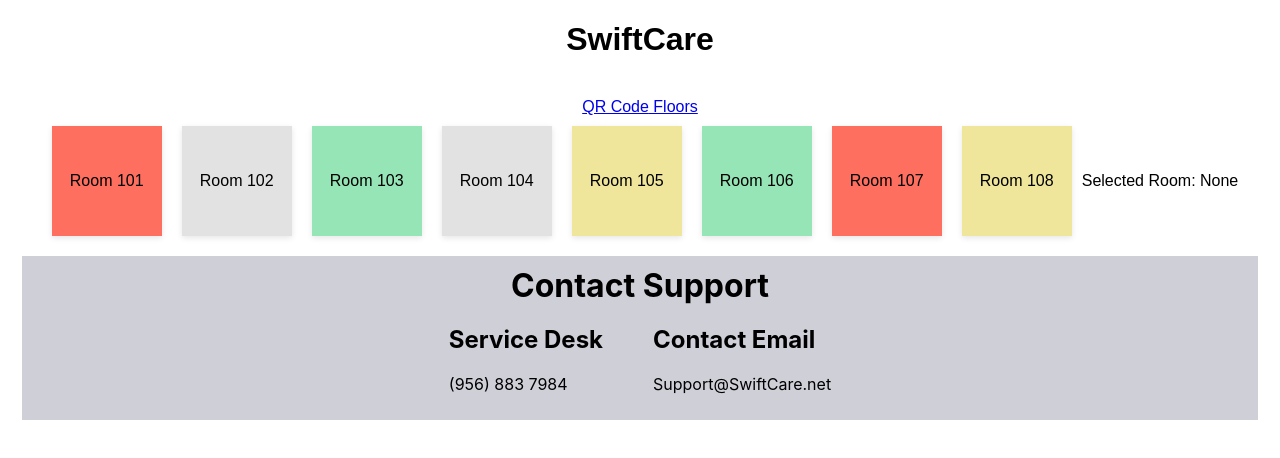
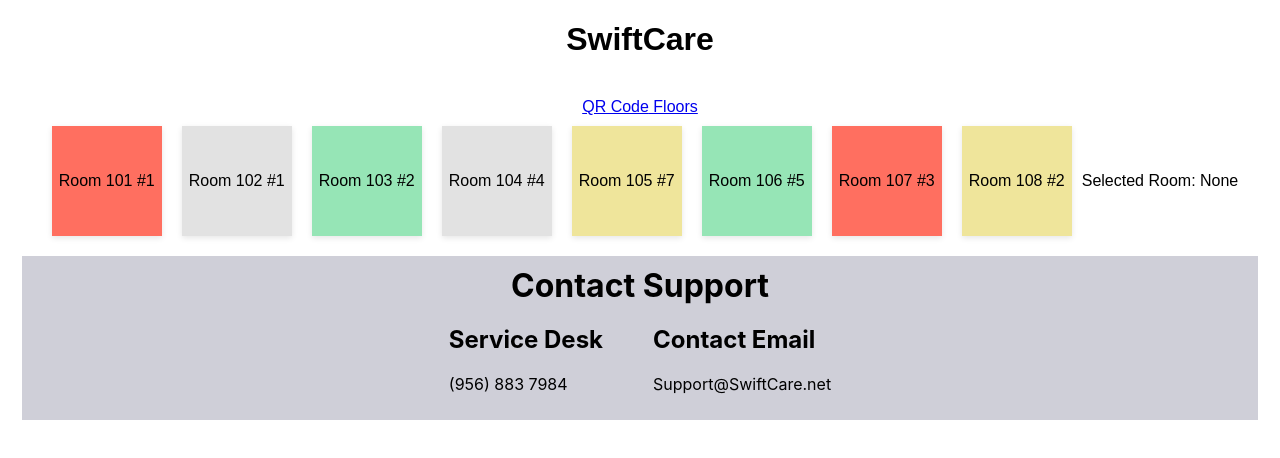
Before and after one commit to AyuTim/Patient-Backing, a React (Create React App) app: page /Floor in a window 1280 px wide. Shown: the top 458 px of the page. Built offline with nearby package versions, Linux system fonts and the light colour scheme.

Commit message:
to see number of people

```diff
--- a/src/Floor.js
+++ b/src/Floor.js
@@ -12,7 +12,7 @@ function Box({ title, content }) {
 }
 
 
-function RoomBox({ wheelchair, roomNumber, color, onClick }) {
+function RoomBox({ patients, roomNumber, color, onClick }) {
   return (
     <div
       className="room-box"
@@ -20,7 +20,7 @@ function RoomBox({ wheelchair, roomNumber, color, onClick }) {
       onClick={() => onClick(roomNumber)}
     >
       Room {roomNumber}
-      {wheelchair}
+      {patients}
     </div>
   );
 }
@@ -34,14 +34,14 @@ function RoomGrid() {
 
 
   const roomsData = [
-    { roomNumber: 101, color: '#FF6F60'},
-    { roomNumber: 102, color: '#E2E2E2'},
-    { roomNumber: 103, color: '#96E5B6'},
-    { roomNumber: 104, color: '#E2E2E2'},
-    { roomNumber: 105, color: '#EFE59B'},
-    { roomNumber: 106, color: '#96E5B6'},
-    { roomNumber: 107, color: '#FF6F60'},
-    { roomNumber: 108, color: '#EFE59B'},
+    { roomNumber: 101, color: '#FF6F60', patients: ' #1'},
+    { roomNumber: 102, color: '#E2E2E2', patients: ' #1'},
+    { roomNumber: 103, color: '#96E5B6', patients: ' #2'},
+    { roomNumber: 104, color: '#E2E2E2', patients: ' #4'},
+    { roomNumber: 105, color: '#EFE59B', patients: ' #7'},
+    { roomNumber: 106, color: '#96E5B6', patients: ' #5'},
+    { roomNumber: 107, color: '#FF6F60', patients: ' #3'},
+    { roomNumber: 108, color: '#EFE59B', patients: ' #2'},
     // Add more rooms as needed
   ];
 
@@ -52,7 +52,8 @@ function RoomGrid() {
           <RoomBox
             roomNumber={room.roomNumber}
             color={room.color}
-            wheelchair={room.wheelchair}
+
+            patients={room.patients}
             onClick={handleBoxClick}
           />
         </div>
```
